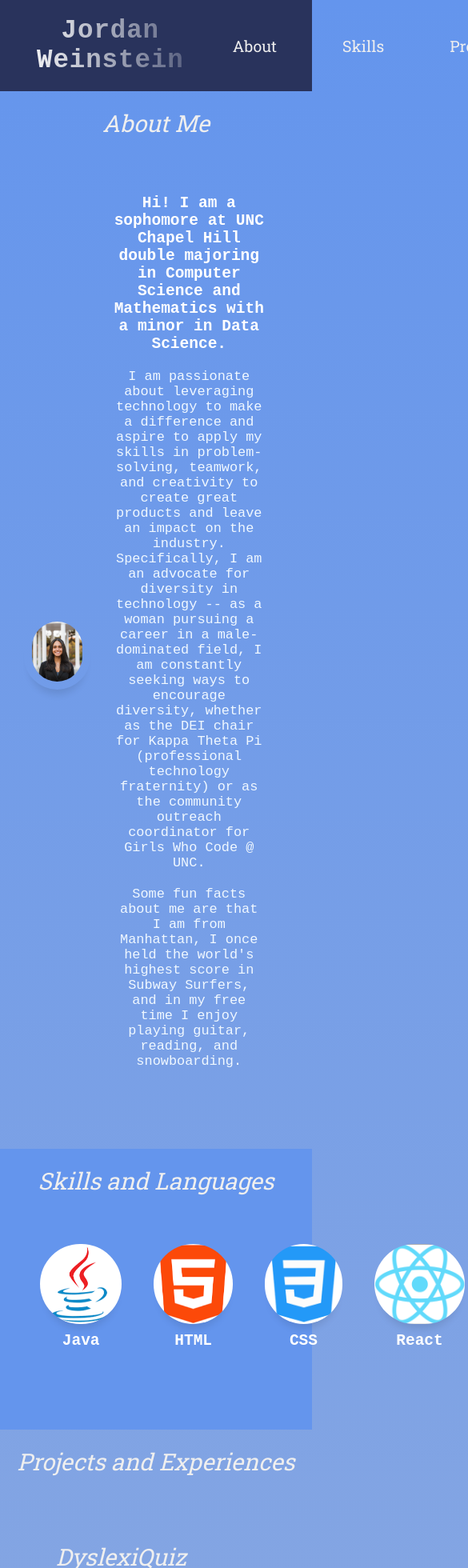
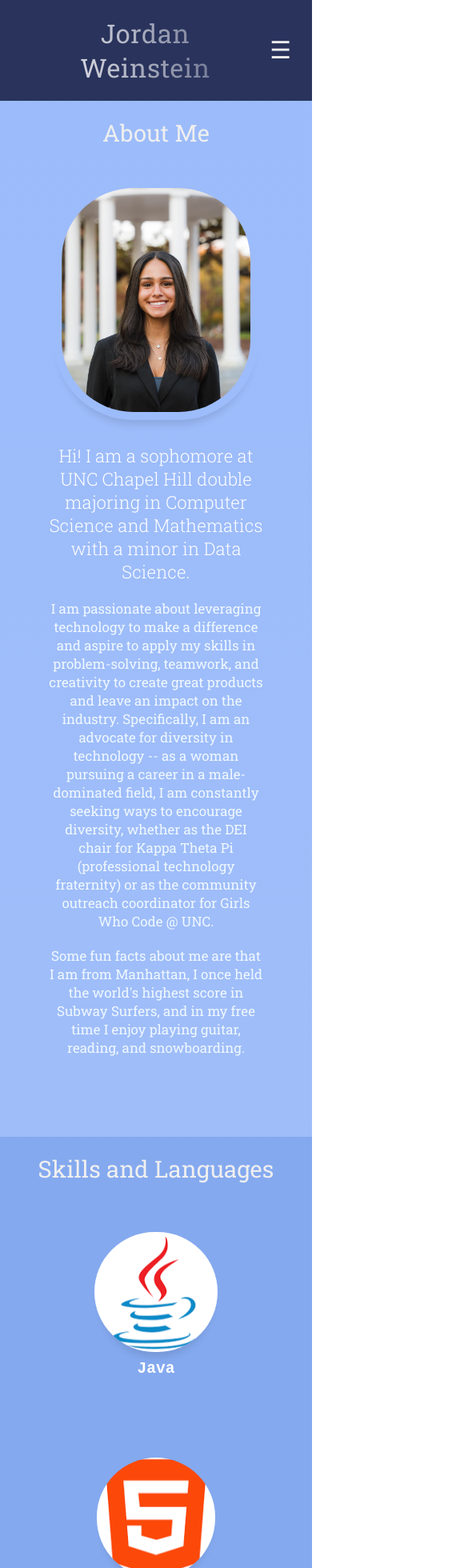
Before and after one commit to Jordweinstein/react-portfolio, a React (Create React App) app: page / in a window 390 px wide. Shown: the top 1960 px of the page at 80% size, 585 px wide, since content can reach past the window. Built offline with nearby package versions, Linux system fonts and the light colour scheme; the HTML template or start-up script is replaced by a standard one.

Commit message:
updated css and responsiveness

```diff
--- a/src/App.css
+++ b/src/App.css
@@ -10,7 +10,7 @@
 
 body {
   font-family: var(--font-roboto);
-  background-image: linear-gradient(cornflowerblue, #95aedd);
+  background-image: linear-gradient(rgb(155, 187, 251), #abc4f2);
   text-align: center;
   text-decoration: none;
 }
@@ -39,16 +39,17 @@ h1 {
 h2 {
   font-family: 'Roboto Slab', serif;
   font-size: 2.25rem;
-  font-weight: 400;
+  font-weight: 500;
   color: #efefef;
-  font-style: italic;
   padding: 20px;
 }
 
 h3 {
   font-size: 1.7rem;
+  font-weight: 300;
   color: white;
   padding: 10px;
+  font-family: 'Roboto Slab', 'serif';
 }
 
 h4 {
@@ -59,6 +60,7 @@ h4 {
 
 p {
   font-size: 1.3rem;
+  font-family: 'Roboto Slab', 'serif';
   color:aliceblue;
   width: fit-content;
   padding: 10px;
@@ -104,12 +106,12 @@ img {
 }
 
 #skills {
-  background-color:cornflowerblue;
+  background-color:rgb(132, 169, 239);
 }
 
 #contact {
   background-color: #29335c;
-  display: box;
+  display: flex;
   box-shadow: 1px 1px 5px 2px white;
 
 }
@@ -130,16 +132,29 @@ button {
   margin:5px;
 }
 
-.skillImg {
+.skillImg,
+.projImg {
   max-width: 200px;
   max-height: 100px;
   width: auto;
   height: auto;
 }
 
-.projImg{
-  max-width: 200px;
-  max-height: 100px;
-  width: auto;
-  height: auto;
+@media (max-width: 768px) {
+  .container,
+  .container2 {
+    flex-direction: column;
+    align-items: center;
+  }
+  .aboutImg {
+    max-width:300px;
+    max-height: 300px;
+  }
+  .skillImg,
+  .projImg {
+    max-width: 300px;
+    max-height: 150px;
+    width: auto;
+    height: auto;
+  }
 }
--- a/src/App.js
+++ b/src/App.js
@@ -14,6 +14,7 @@ const App = () => {
         <Skills />
         <Projects />
         <Contact />
+        <p>Created by Jordan Weinstein (2024) using React</p>
         </>
     );
 }
--- a/src/components/About.js
+++ b/src/components/About.js
@@ -8,10 +8,10 @@ export default function About() {
             <div className= 'container'>
                 <img src = {headshot} alt = "Headshot" className="aboutImg"/>
                 <div className = 'container2'>
-                    <h4>
+                    <h3>
                         Hi! I am a sophomore at UNC Chapel Hill double majoring
                         in Computer Science and Mathematics with a minor in Data Science.
-                    </h4>
+                    </h3>
                     <p>
                         I am passionate about leveraging technology to make a difference and aspire to apply my skills in problem-solving, teamwork,
                         and creativity to create great products and leave an impact on the industry. Specifically, I am an advocate for
--- a/src/components/Navbar.js
+++ b/src/components/Navbar.js
@@ -1,13 +1,23 @@
-import "./styles/Navbar.css";
-import {Link} from 'react-scroll';
+import React, { useState } from 'react';
+import { Link } from 'react-scroll';
+import './styles/Navbar.css';
 
 export default function Navbar() {
+  const [showMenu, setShowMenu] = useState(false);
+
+  const toggleMenu = () => {
+    setShowMenu(!showMenu);
+  };
 
   return (
     <>
       <header>
         <h1>Jordan Weinstein</h1>
-            <nav className = "navbar">
+        <nav className={`navbar ${showMenu ? 'show-menu' : ''}`}>
+          <div className="menu-icon" onClick={toggleMenu}>
+            &#9776;
+          </div>
+          <div className={`nav-links ${showMenu ? 'mobile' : ''}`}>
             <Link
               activeClass="active"
               to="about"
@@ -48,9 +58,9 @@ export default function Navbar() {
             >
               Contact
             </Link>
-
+          </div>
         </nav>
       </header>
     </>
-    )
+  );
 }
--- a/src/components/Projects.js
+++ b/src/components/Projects.js
@@ -30,7 +30,9 @@ export default function Projects() {
                     <h3>Website Created with React.js</h3>
                     <p>
                         This website was created using React.js, incorporating elements of CSS, HTML, and JSX.
-                        Click on the image above to view the github repository with the code.
+                        My favorite features are the responsive navbar, and site (adjusts to screen size using
+                        media queries), as well as the implementation of a backend using supabase to keep track
+                        of contact inquiries. Click on the image above to view the github repository.
                     </p>
                 </div>
                 <div className = "container2">
--- a/src/components/styles/Navbar.css
+++ b/src/components/styles/Navbar.css
@@ -4,8 +4,7 @@
     padding: 0;
     margin: 0;
     box-sizing: border-box;
-    font-family: monospace;
-    /* 'Titillium Web', sans-serif; */
+    font-family: 'Roboto Slab', 'serif';
 }
 
 :root {
@@ -26,7 +25,9 @@ header {
 
 h1 {
     font-size: 2rem;
-    letter-spacing: 0.9px;
+    font-weight: 500;
+    letter-spacing: 0.6px;
+    font-family: 'Roboto Slab', 'serif';
     background: linear-gradient(
     90deg,
     white 0%,
@@ -51,5 +52,31 @@ nav a{
 
 nav a:hover {
     color:cornflowerblue;
+    font-size: 1.75rem;
+}
 
-}
+.menu-icon {
+    display: none;
+  }
+
+  @media (max-width: 768px) {
+    nav a {
+        font-size: 1rem;
+    }
+
+    .menu-icon {
+      display: block;
+      cursor: pointer;
+      font-size: 2.3rem;
+    }
+
+    .nav-links {
+      display: none;
+      flex-direction: column;
+      text-align: center;
+    }
+
+    .show-menu .nav-links {
+      display: flex;
+    }
+  }
```
Lines whose indentation alone changed are shown as unchanged.
